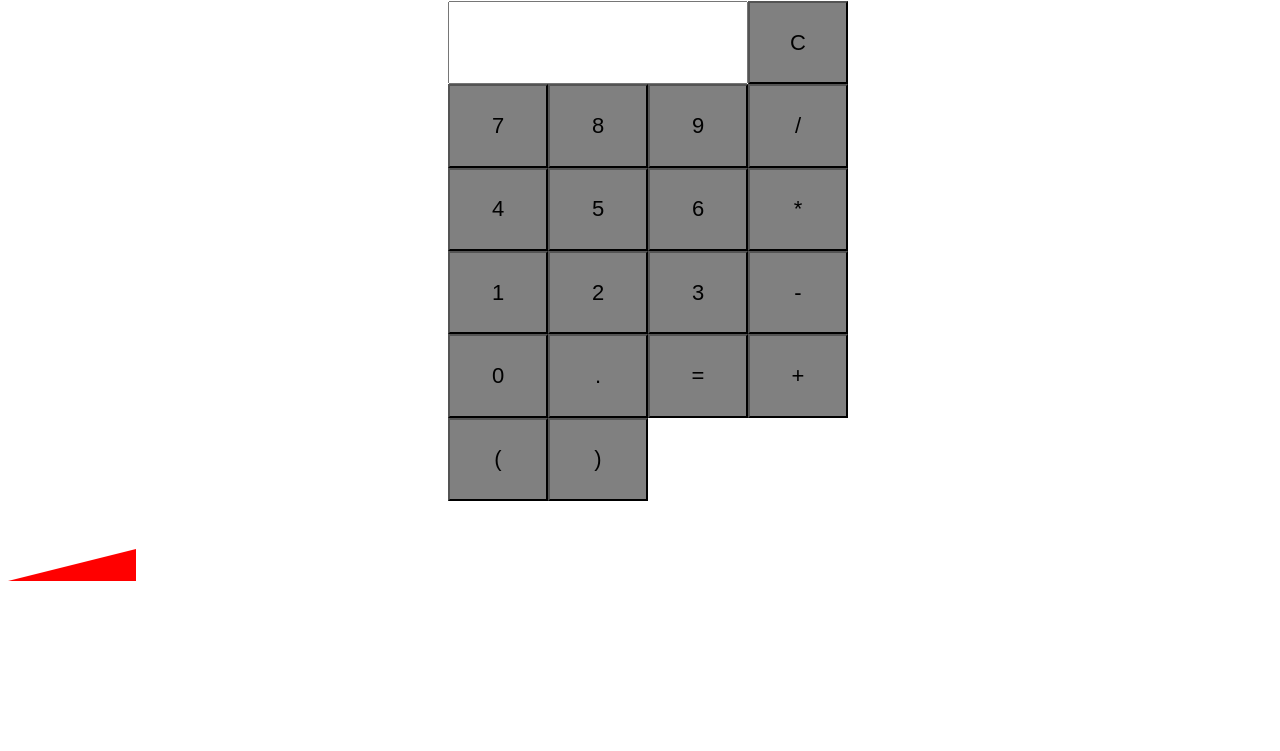
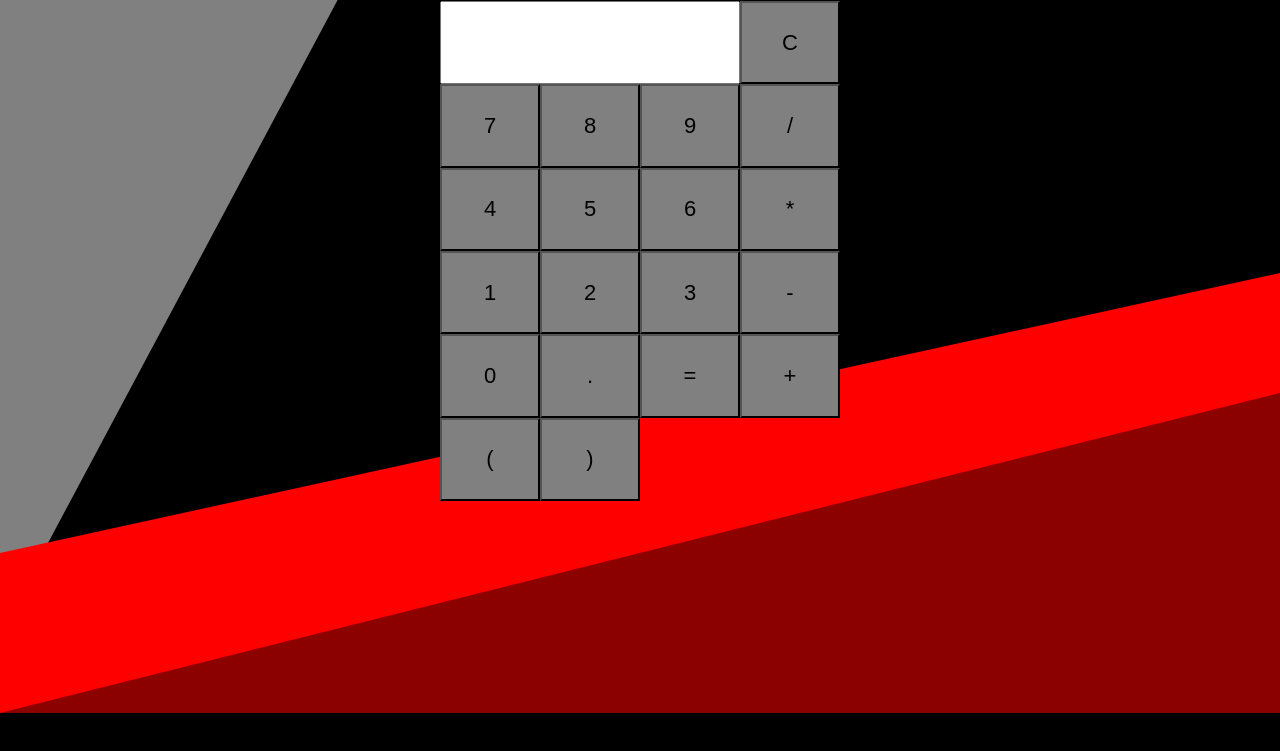
Before and after one commit to ZXomegaXAN/Calculator, a plain HTML site: page index.html in a window 1280 px wide. Shown: the part 87-838 px from the top of the page. After the commit the page ends 800 px from the top, so only its background shows below. Drawn offline with Linux system fonts and the light colour scheme.

Commit message:
fixed backgrounds

```diff
--- a/index.html
+++ b/index.html
@@ -39,10 +39,8 @@
 			</div>
 		</div>
 
-	<div class="background">
 		<div class="back_1"></div>
 		<div class="back_2"></div>
 		<div class="back_3"></div>
-	</div>
 </body>
 </html>
--- a/styles.css
+++ b/styles.css
@@ -1,5 +1,5 @@
 body {
-	/* background: black; */
+	background: black;
 	color: red;
 	display: grid;
 }
@@ -11,6 +11,7 @@ body {
 
 .main_wrapper {
 	justify-self: center;
+	z-index: 5;
 }
 
 .keys {
@@ -109,30 +110,43 @@ body {
 }
 
 .background {
-	display: grid;
 	z-index: -5;
-	grid-template-columns: repeat(10, 1fr);
-	grid-template-rows: repeat(10, 1fr);
 	width: 100vw;
 	height: 100vh;
 }
 
 .back_1 {
-	background: red;
-	/* grid-area: 5/1/11/11; */
+	background: darkred;
 	-webkit-clip-path: polygon(100% 60%, 0% 100%, 100% 100%);
 	clip-path: polygon(100% 60%, 0% 100%, 100% 100%);
-	z-index: -4;
+	z-index: -2;
+	width: 100vw;
+	height: 100vh;
+	top: 0;
+	left: 0;
+	position: fixed;
 }
 
 .back_2 {
-	background: ;
-	-webkit-clip-path: polygon(100% 60%, 0% 100%, 100% 100%);
-	clip-path: polygon(100% 60%, 0% 100%, 100% 100%);
+	background: red;
+	-webkit-clip-path: polygon(100% 45%, 100% 100%, 0 100%, 0 80%);
+	clip-path: polygon(100% 45%, 100% 100%, 0 100%, 0 80%);
+	z-index: -3;
+	width: 100vw;
+	height: 100vh;
+	top: 0;
+	left: 0;
+	position: fixed;
 }
 
 .back_3 {
-	background: ;
-	-webkit-clip-path: polygon(100% 60%, 0% 100%, 100% 100%);
-	clip-path: polygon(100% 60%, 0% 100%, 100% 100%);
+	background: grey;
+	-webkit-clip-path: polygon(0 0, 0 90%, 30% 0);
+	clip-path: polygon(0 0, 0 90%, 30% 0);
+	z-index: -4;
+	width: 100vw;
+	height: 100vh;
+	top: 0;
+	left: 0;
+	position: fixed;
 }
```
Lines whose indentation alone changed are shown as unchanged.
